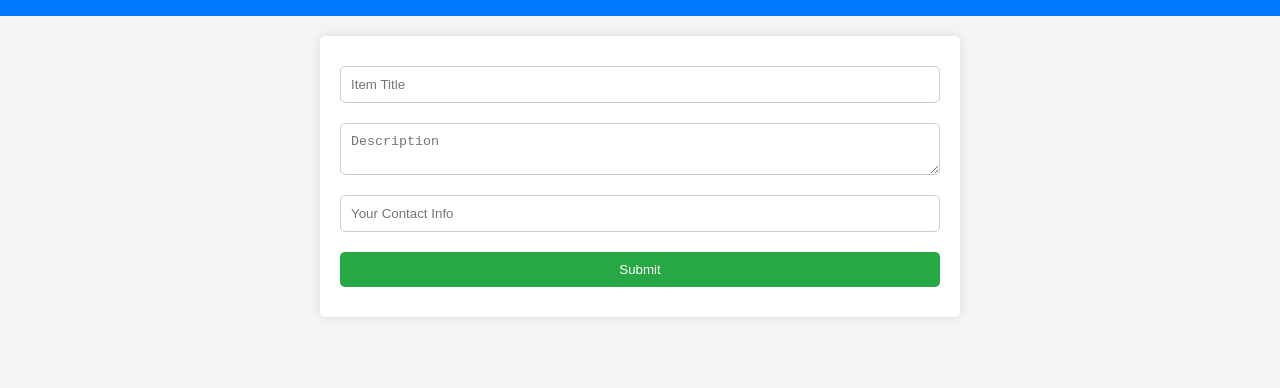
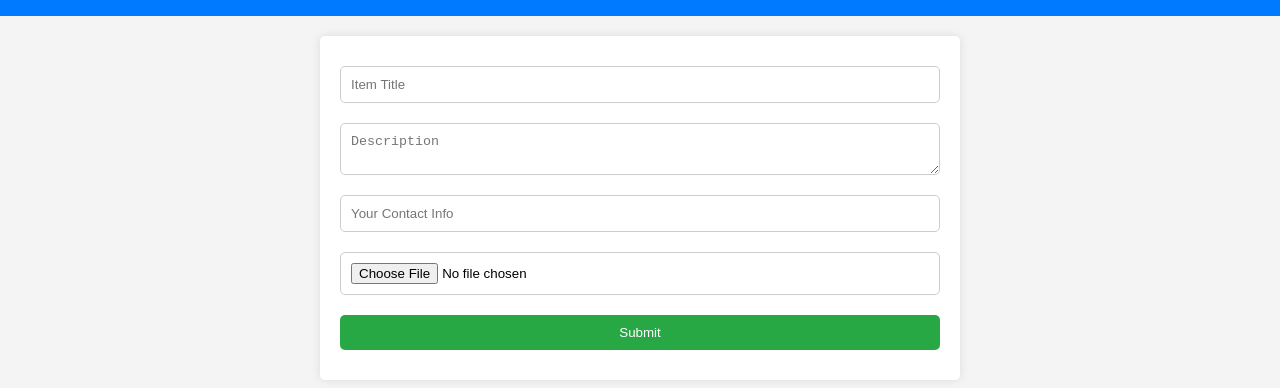
Before and after one commit to jatinjainn/Back2Me, a plain HTML site: page frontend/found.html in a window 1280 px wide. Shown: the part 94-482 px from the top of the page. Drawn offline with nearby package versions, Linux system fonts and the light colour scheme.

Commit message:
Update found.html

```diff
--- a/frontend/found.html
+++ b/frontend/found.html
@@ -17,6 +17,7 @@
             <input type="text" id="title" placeholder="Item Title" required>
             <textarea id="description" placeholder="Description" required></textarea>
             <input type="text" id="contact_info" placeholder="Your Contact Info" required>
+            <input type="file" id="image" accept="image/*">
             <input type="hidden" id="status" value="Lost">
             <button type="submit">Submit</button>
         </form>
```
